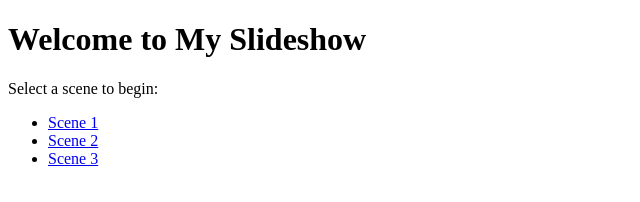
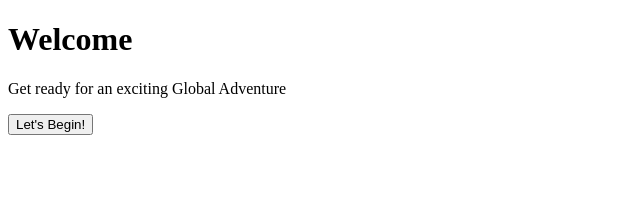
Before and after one commit to doananthony/doananthony.github.io, a plain HTML site: page index.html in a window 1280 px wide. Shown: the whole page, without its empty margins (0-640 px from the left). Drawn offline with Linux system fonts and the light colour scheme.

Commit message:
Change scene1.html to index.html

```diff
--- a/index.html
+++ b/index.html
@@ -1,15 +1,14 @@
 <!DOCTYPE html>
 <html>
-<head>
-  <title>My Slideshow</title>
-</head>
-<body>
-  <h1>Welcome to My Slideshow</h1>
-  <p>Select a scene to begin:</p>
-  <ul>
-    <li><a href="scene1.html">Scene 1</a></li>
-    <li><a href="scene2.html">Scene 2</a></li>
-    <li><a href="scene3.html">Scene 3</a></li>
-  </ul>
-</body>
+<div>
+    <h1>Welcome</h1>
+    <p>Get ready for an exciting Global Adventure</p>
+    <button onclick="goToScene2()">Let's Begin!</button>
+</div>
+
+<script>
+  function goToScene2() {
+    window.location.href = "scene2.html";
+  }
+</script>
 </html>
```
Also changed, not shown: scene1.html (deleted, +0 -14 lines), scene2.html (+1 -1 lines), scene3.html (+1 -1 lines).
